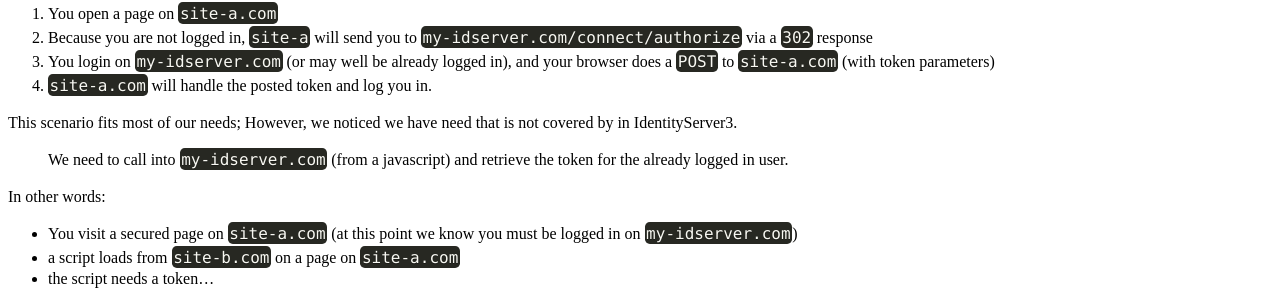
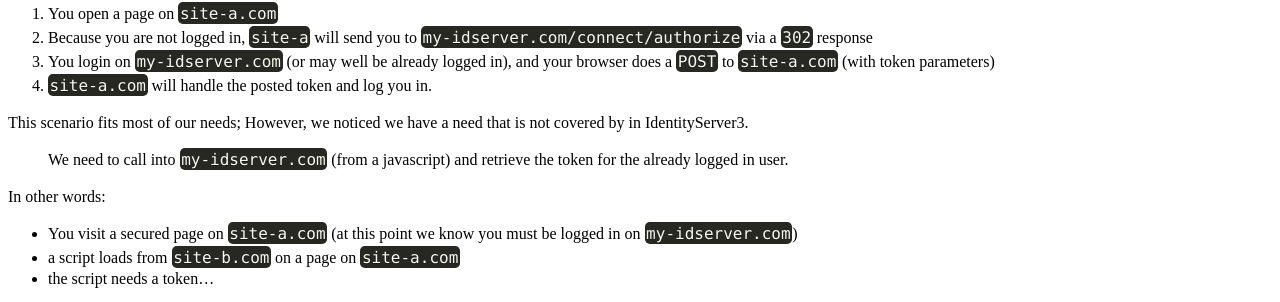
Before and after one commit to mvalipour/mvalipour.github.io, a Jekyll site: the page built from _posts/2015-05-30-identityserver3-json-response-mode.md, in a window 1280 px wide and 900 px high. Shown: the part 328-630 px from the top of the window. Built offline with Jekyll 4.4.1, drawn with Linux system fonts in a browser that asks for light colours; Markdown is read by kramdown in place of the engine named in the settings; comment, search, counter and statistics services are not loaded.

Commit message:
re-wording

```diff
--- a/_posts/2015-05-30-identityserver3-json-response-mode.md
+++ b/_posts/2015-05-30-identityserver3-json-response-mode.md
@@ -16,7 +16,7 @@ This is generally how a normal login scenario works:
 3. You login on `my-idserver.com` (or may well be already logged in), and your browser does a `POST` to `site-a.com` (with token parameters)
 4. `site-a.com` will handle the posted token and log you in.
 
-This scenario fits most of our needs; However, we noticed we have need that is not covered by in IdentityServer3.
+This scenario fits most of our needs; However, we noticed we have a need that is not covered by in IdentityServer3.
 
 > We need to call into `my-idserver.com` (from a javascript) and retrieve the token for the already logged in user.
 
```
